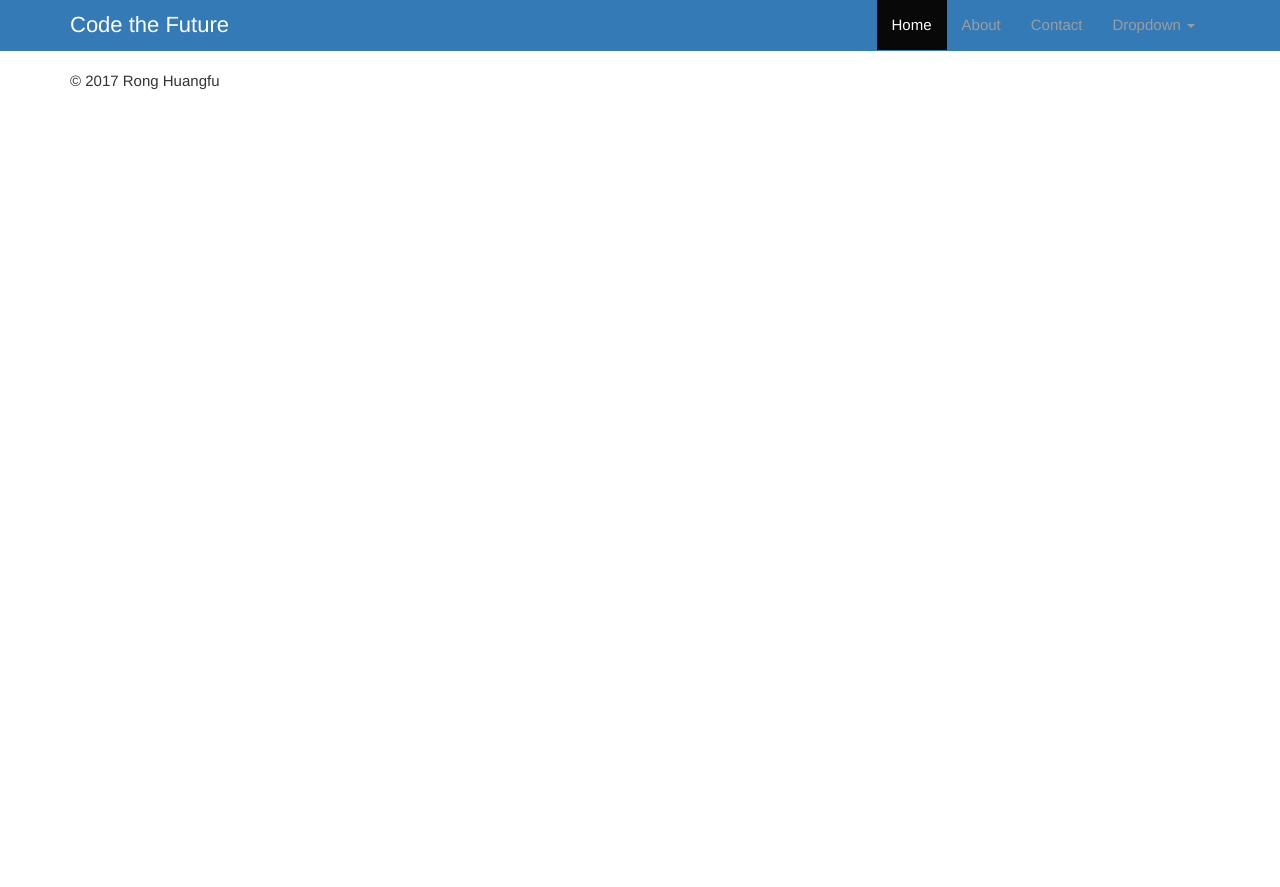
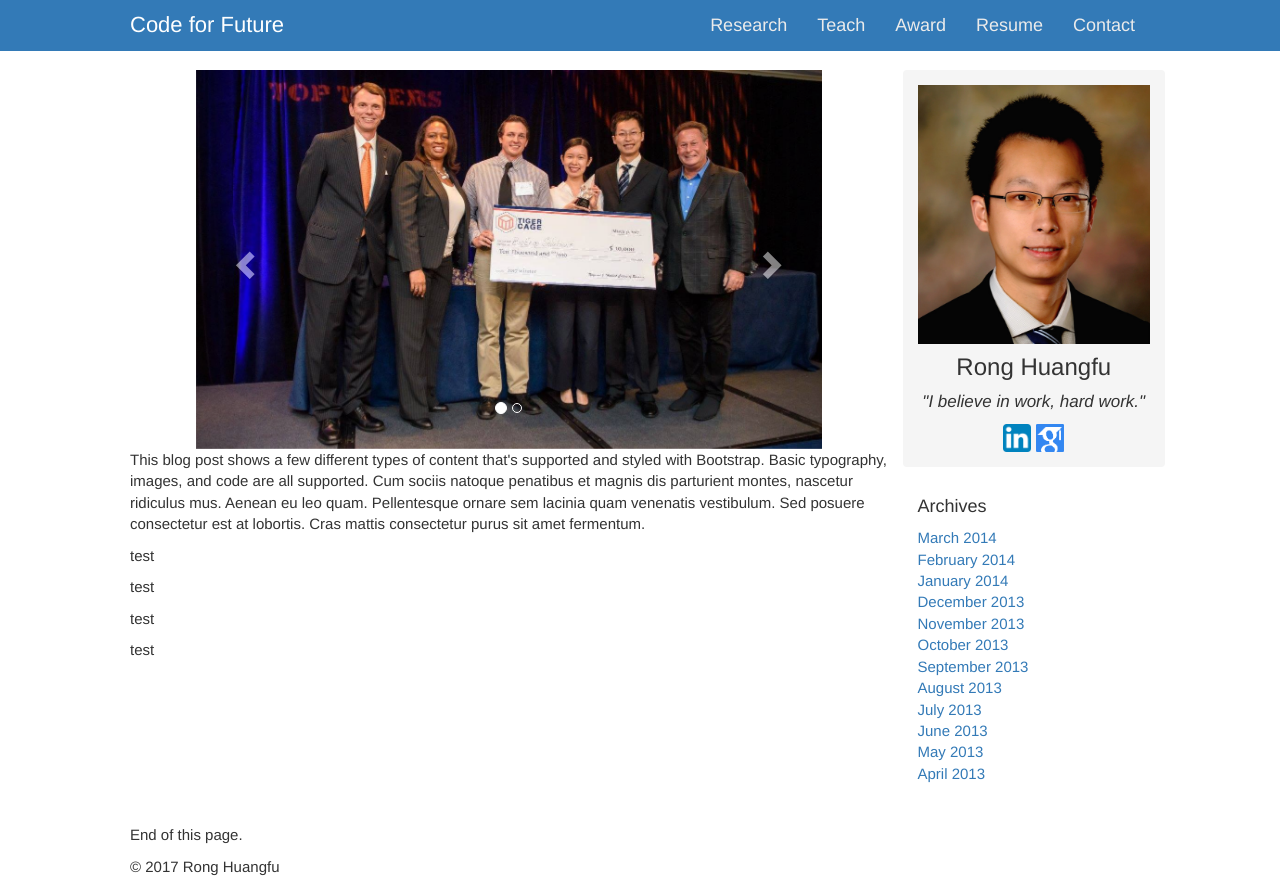
Before and after one commit to RongHF/ErgoWeb, a Django app: page /mysite/ in a window 1280 px wide. Before the commit the page ends 90 px from the top, so only its background shows below. Run offline with Django 3.2, Linux system fonts and the light colour scheme; some libraries are stand-ins or nearby versions.

Commit message:
update templates

```diff
--- /dev/null
+++ b/mysite/static/mysite/css/blog.css
@@ -0,0 +1,175 @@
+/*
+ * Globals
+ */
+
+/*
+body {
+  font-family: Georgia, "Times New Roman", Times, serif;
+  color: #555;
+}
+*/
+
+h1, .h1,
+h2, .h2,
+h3, .h3,
+h4, .h4,
+h5, .h5,
+h6, .h6 {
+  margin-top: 0;
+  font-family: "Helvetica Neue", Helvetica, Arial, sans-serif;
+  font-weight: normal;
+  color: #333;
+}
+
+
+/*
+ * Override Bootstrap's default container.
+ */
+
+
+@media (min-width: 1200px) {
+  .container {
+    width: 1050px;
+  }
+}
+
+
+/*
+ * Masthead for nav
+ */
+
+.blog-masthead {
+  background-color: #428bca;
+  -webkit-box-shadow: inset 0 -2px 5px rgba(0,0,0,.1);
+          box-shadow: inset 0 -2px 5px rgba(0,0,0,.1);
+}
+
+/* Nav links */
+.blog-nav-item {
+  position: relative;
+  display: inline-block;
+  padding: 10px;
+  font-weight: 500;
+  color: #cdddeb;
+}
+.blog-nav-item:hover,
+.blog-nav-item:focus {
+  color: #fff;
+  text-decoration: none;
+}
+
+/* Active state gets a caret at the bottom */
+.blog-nav .active {
+  color: #fff;
+}
+.blog-nav .active:after {
+  position: absolute;
+  bottom: 0;
+  left: 50%;
+  width: 0;
+  height: 0;
+  margin-left: -5px;
+  vertical-align: middle;
+  content: " ";
+  border-right: 5px solid transparent;
+  border-bottom: 5px solid;
+  border-left: 5px solid transparent;
+}
+
+
+/*
+ * Blog name and description
+ */
+
+.blog-header {
+  padding-top: 20px;
+  padding-bottom: 20px;
+}
+.blog-title {
+  margin-top: 30px;
+  margin-bottom: 0;
+  font-size: 60px;
+  font-weight: normal;
+}
+.blog-description {
+  font-size: 20px;
+  color: #999;
+}
+
+
+/*
+ * Main column and sidebar layout
+ */
+
+.blog-main {
+  font-size: 18px;
+  line-height: 1.5;
+}
+
+/* Sidebar modules for boxing content */
+.sidebar-module {
+  padding: 15px;
+  margin: 0 -15px 15px;
+}
+.sidebar-module-inset {
+  padding: 15px;
+  background-color: #f5f5f5;
+  border-radius: 4px;
+}
+.sidebar-module-inset p:last-child,
+.sidebar-module-inset ul:last-child,
+.sidebar-module-inset ol:last-child {
+  margin-bottom: 0;
+}
+
+.sidebar-module-inset p{
+  text-align: center;
+  margin-bottom: 0px;
+  font-size: 17px;
+}
+
+
+/* Pagination */
+.pager {
+  margin-bottom: 60px;
+  text-align: left;
+}
+.pager > li > a {
+  width: 140px;
+  padding: 10px 20px;
+  text-align: center;
+  border-radius: 30px;
+}
+
+
+/*
+ * Blog posts
+ */
+
+.blog-post {
+  margin-bottom: 60px;
+}
+.blog-post-title {
+  margin-bottom: 5px;
+  font-size: 40px;
+}
+.blog-post-meta {
+  margin-bottom: 20px;
+  color: #999;
+}
+
+
+/*
+ * Footer
+ */
+
+.blog-footer {
+  padding: 40px 0;
+  color: #999;
+  text-align: center;
+  background-color: #f9f9f9;
+  border-top: 1px solid #e5e5e5;
+}
+.blog-footer p:last-child {
+  margin-bottom: 0;
+}
--- a/mysite/static/mysite/css/mysite_local.css
+++ b/mysite/static/mysite/css/mysite_local.css
@@ -5,17 +5,36 @@ body {
     font-size: 15px;
 }
 
+/* fixed nav bar background color  */
 .navbar-inverse {
     background-color: #337ab7;
     border-color: #337ab7;
+}
 
-}
+/* left top */
 .navbar-inverse .navbar-brand {
     color: #ffffff;
     font-size: 22px;
 }
 .navbar-inverse .navbar-brand:hover,
 .navbar-inverse .navbar-brand:focus {
-    color: #bce8f1;
+    color: #ebebeb;
     background-color: transparent;
 }
+
+
+.navbar-inverse .navbar-nav > li > a {
+  color: #ebebeb;
+    font-size: 18px;
+}
+.navbar-inverse .navbar-nav > li > a:hover,
+.navbar-inverse .navbar-nav > li > a:focus {
+  color: #fff;
+  background-color: transparent;
+}
+.navbar-inverse .navbar-nav > .active > a,
+.navbar-inverse .navbar-nav > .active > a:hover,
+.navbar-inverse .navbar-nav > .active > a:focus {
+  color: #fff;
+  background-color: #2e6da4;
+}
--- a/mysite/templates/mysite/mysite_header.html
+++ b/mysite/templates/mysite/mysite_header.html
@@ -17,10 +17,12 @@
     <!-- addtional style information  -->
     <link rel="stylesheet" href="{% static 'mysite/css/mysite_local.css' %}"
               type = "text/css"/>
+    <link rel="stylesheet" href="{% static 'mysite/css/blog.css' %}"
+              type = "text/css"/>
 
     <link rel="icon" href="{% static 'mysite/img/icon.png' %}">
 
-    <title>Code the Future</title>
+    <title>Code for Future</title>
 
 	<style type="text/css">
 		html, body { height:100% }
@@ -40,14 +42,20 @@
             <span class="icon-bar"></span>
             <span class="icon-bar"></span>
           </button>
-          <a class="navbar-brand" href="{% url 'home' %}">Code the Future</a>
+          <a class="navbar-brand" href="{% url 'home' %}">Code for Future</a>
         </div>
         <div id="navbar" class="navbar-collapse collapse pull-right">
           <ul class="nav navbar-nav">
+            <!--
             <li class="active"><a href="#">Home</a></li>
+            -->
+            <li><a href="#research"> Research </a></li>
+            <li><a href="#teach"> Teach </a></li>
+            <li><a href="#award"> Award </a></li>
+            <li><a href="#resume"> Resume </a></li>
+            <li><a href="#contact"> Contact </a></li>
 
-            <li><a href="#about">About</a></li>
-            <li><a href="#contact">Contact</a></li>
+            <!--
             <li class="dropdown">
               <a href="#" class="dropdown-toggle" data-toggle="dropdown" role="button" aria-haspopup="true" aria-expanded="false">Dropdown <span class="caret"></span></a>
               <ul class="dropdown-menu">
@@ -60,11 +68,16 @@
                 <li><a href="#">One more separated link</a></li>
               </ul>
             </li>
+            -->
 
           </ul>
         </div><!--/.nav-collapse -->
       </div>
     </nav>
+    <div class="container">
+        {% block content %}
+        {% endblock %}
+    </div>
 
 
     <div class="container">
--- /dev/null
+++ b/mysite/templates/mysite/mysite_home.html
@@ -0,0 +1,8 @@
+{% extends "mysite/mysite_header.html" %}
+
+
+{% block content %}
+
+{% include "mysite/mysite_main.html" %}
+
+{% endblock %}
--- /dev/null
+++ b/mysite/templates/mysite/mysite_main.html
@@ -0,0 +1,101 @@
+{% block content %}
+
+    <div class="row">
+        <!-- content, left side -->
+        <div class="col-xs-12 col-sm-9">
+            <div class="row">
+                <div class="col-sm-1">
+
+                </div>
+
+                <div class="col-sm-10">
+                    <div id="carousel-example-generic" class="carousel slide" data-ride="carousel">
+                        <ol class="carousel-indicators">
+                          <li data-target="#carousel-example-generic" data-slide-to="0" class="active"></li>
+                          <li data-target="#carousel-example-generic" data-slide-to="1"></li>
+                        </ol>
+                        <div class="carousel-inner" role="listbox">
+                          {% load staticfiles %}
+                          <div class="item active">
+                            <img src="{% static 'mysite/img/tiger_cage_1.jpg' %}" alt="First slide">
+                          </div>
+                          <div class="item">
+                            <img src="{% static 'mysite/img/tiger_cage_2.jpg' %}" alt="Second slide">
+                          </div>
+
+                        </div>
+                        <a class="left carousel-control" href="#carousel-example-generic" role="button" data-slide="prev">
+                          <span class="glyphicon glyphicon-chevron-left" aria-hidden="true"></span>
+                          <span class="sr-only">Previous</span>
+                        </a>
+                        <a class="right carousel-control" href="#carousel-example-generic" role="button" data-slide="next">
+                          <span class="glyphicon glyphicon-chevron-right" aria-hidden="true"></span>
+                          <span class="sr-only">Next</span>
+                        </a>
+                    </div>
+                </div>
+                <div class="col-sm-1">
+                </div>
+            </div>
+
+
+
+            <p>This blog post shows a few different types of content that's supported and styled with Bootstrap. Basic typography, images, and code are all supported.
+
+Cum sociis natoque penatibus et magnis dis parturient montes, nascetur ridiculus mus. Aenean eu leo quam. Pellentesque ornare sem lacinia quam venenatis vestibulum. Sed posuere consectetur est at lobortis. Cras mattis consectetur purus sit amet fermentum.</p>
+            <p>test</p>
+            <p>test</p>
+            <p>test</p>
+            <p>test</p>
+
+        </div>
+
+        <!-- nav, right side -->
+        <div class="col-xs-6 col-sm-3 blog-sidebar">
+            <div class="sidebar-module sidebar-module-inset">
+                {% load staticfiles %}
+                <img src="{% static 'mysite/img/Rong Huangfu.jpg' %}" width="100%">
+                <h3 style="text-align: center; margin-top: 10px;">
+                    Rong Huangfu
+
+                </h3>
+
+                <p style="margin-bottom: 10px;"><i>"I believe in work, hard work."</i></p>
+
+                <p>
+                    <a href="https://www.linkedin.com/in/ronghuangfu/">
+                        <img src="{% static 'mysite/img/linkedin.png' %}" width="28px">
+                    </a>
+                    <a href="https://scholar.google.com/citations?user=mB8zT8kAAAAJ&hl=en">
+                        <img src="{% static 'mysite/img/googlescholar.png' %}" width="28px">
+                    </a>
+                </p>
+
+            </div>
+
+         <div class="sidebar-module">
+            <h4>Archives</h4>
+            <ol class="list-unstyled">
+              <li><a href="#">March 2014</a></li>
+              <li><a href="#">February 2014</a></li>
+              <li><a href="#">January 2014</a></li>
+              <li><a href="#">December 2013</a></li>
+              <li><a href="#">November 2013</a></li>
+              <li><a href="#">October 2013</a></li>
+              <li><a href="#">September 2013</a></li>
+              <li><a href="#">August 2013</a></li>
+              <li><a href="#">July 2013</a></li>
+              <li><a href="#">June 2013</a></li>
+              <li><a href="#">May 2013</a></li>
+              <li><a href="#">April 2013</a></li>
+            </ol>
+          </div>
+
+          </div>
+        </div><!--/.sidebar-offcanvas-->
+
+        <p>End of this page.</p>
+    </div> <!-- row -->
+
+
+{% endblock %}
--- a/mysite/views.py
+++ b/mysite/views.py
@@ -5,4 +5,4 @@ from django.http import HttpResponse
 
 # Create your views here.
 def index(request):
-    return render(request, 'mysite/mysite_header.html')
+    return render(request, 'mysite/mysite_home.html')
```
Also changed, not shown: mysite/static/mysite/img/Rong Huangfu.jpg (added), mysite/static/mysite/img/googlescholar.png (added), mysite/static/mysite/img/linkedin.png (added), mysite/static/mysite/img/tiger_cage_1.jpg (added), mysite/static/mysite/img/tiger_cage_2.jpg (added).
